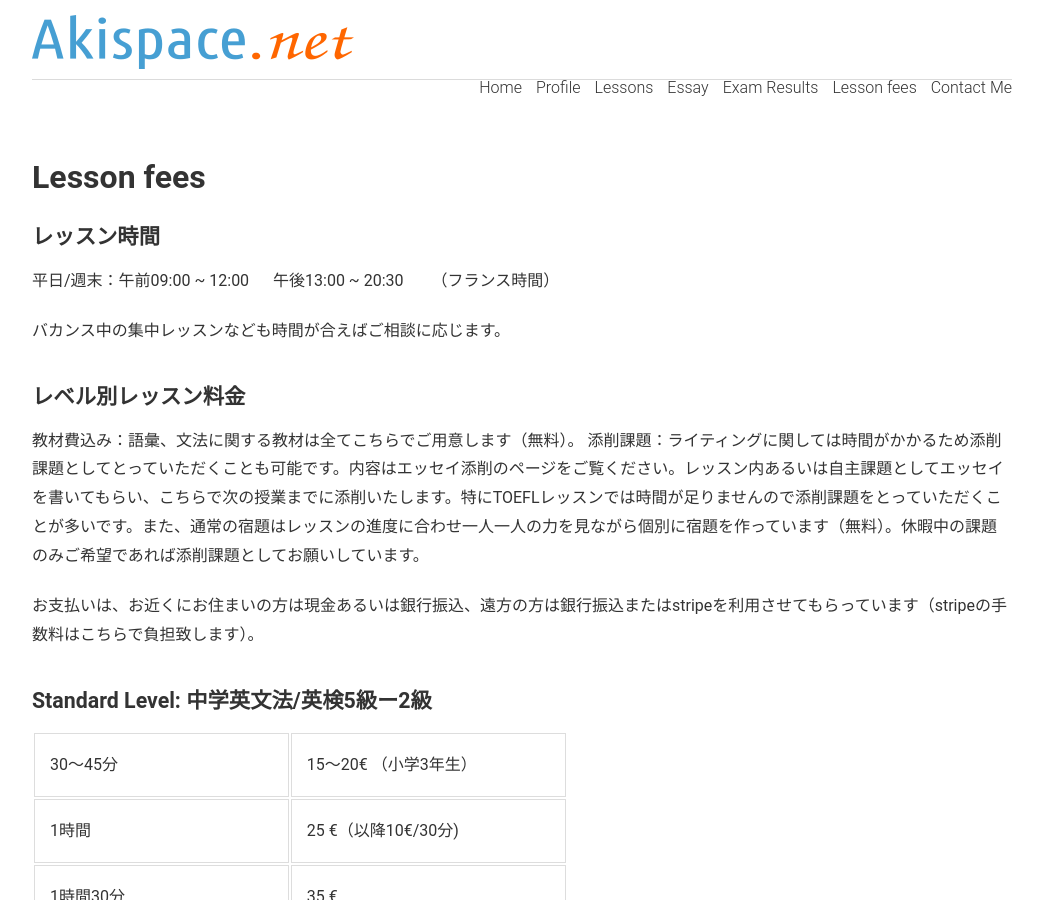
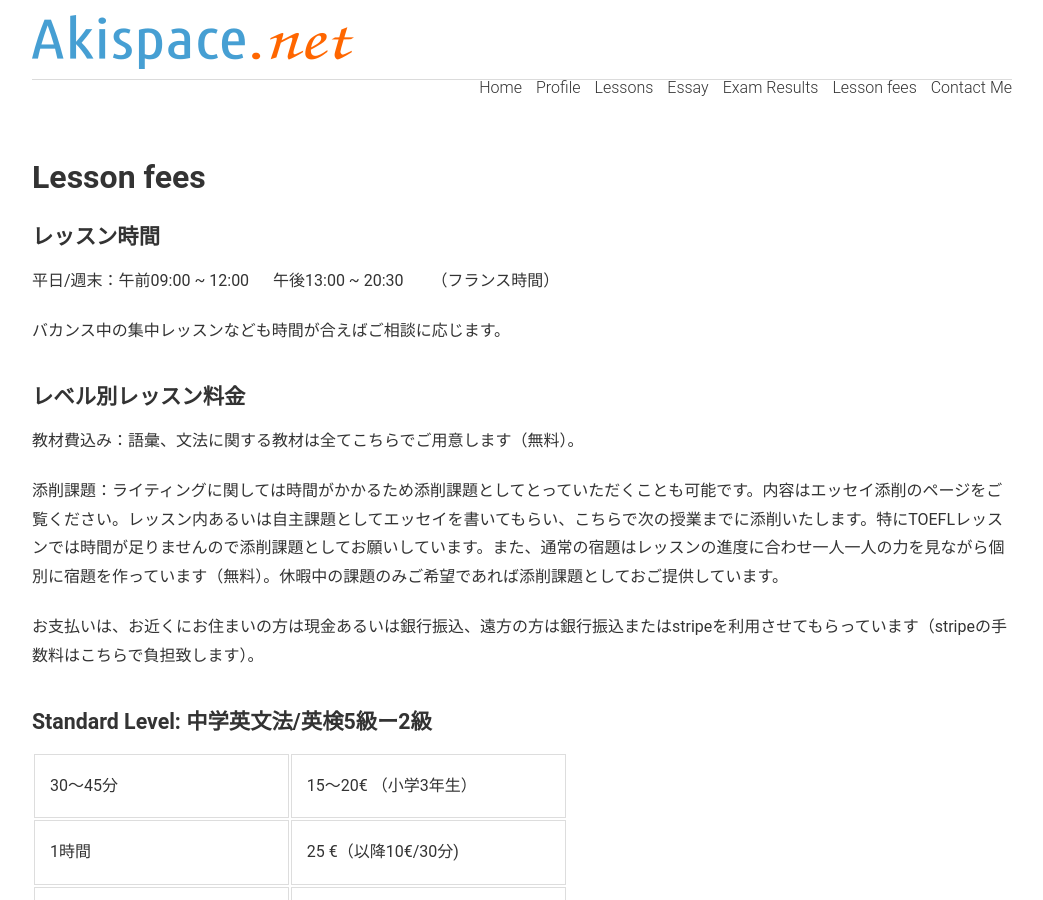
Before and after one commit to phocean/akispace, a Jekyll site: the page built from hour_fees.md, in a window 1280 px wide and 900 px high. Shown: the whole window, without its empty margins (118-1161 px from the left). Built offline with Jekyll 4.4.1, drawn with Linux system fonts in a browser that asks for light colours.

Commit message:
Update hour_fees.md
modified one sentence

```diff
--- a/hour_fees.md
+++ b/hour_fees.md
@@ -17,7 +17,8 @@ description: フランス、パリ/ブローニュで探す英語家庭教師。
 ### レベル別レッスン料金
 
 教材費込み：語彙、文法に関する教材は全てこちらでご用意します（無料）。
-添削課題：ライティングに関しては時間がかかるため添削課題としてとっていただくことも可能です。内容はエッセイ添削のページをご覧ください。レッスン内あるいは自主課題としてエッセイを書いてもらい、こちらで次の授業までに添削いたします。特にTOEFLレッスンでは時間が足りませんので添削課題をとっていただくことが多いです。また、通常の宿題はレッスンの進度に合わせ一人一人の力を見ながら個別に宿題を作っています（無料）。休暇中の課題のみご希望であれば添削課題としてお願いしています。
+
+添削課題：ライティングに関しては時間がかかるため添削課題としてとっていただくことも可能です。内容はエッセイ添削のページをご覧ください。レッスン内あるいは自主課題としてエッセイを書いてもらい、こちらで次の授業までに添削いたします。特にTOEFLレッスンでは時間が足りませんので添削課題としてお願いしています。また、通常の宿題はレッスンの進度に合わせ一人一人の力を見ながら個別に宿題を作っています（無料）。休暇中の課題のみご希望であれば添削課題としておご提供しています。
 
 お支払いは、お近くにお住まいの方は現金あるいは銀行振込、遠方の方は銀行振込またはstripeを利用させてもらっています（stripeの手数料はこちらで負担致します）。
 
```
